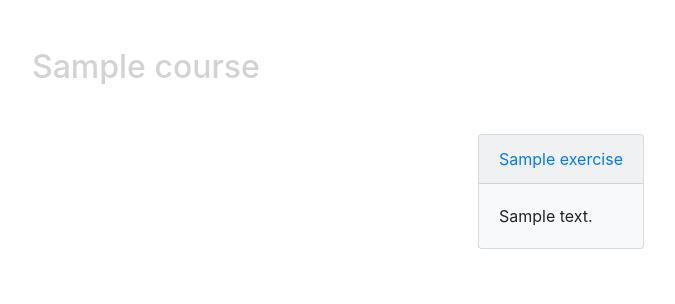
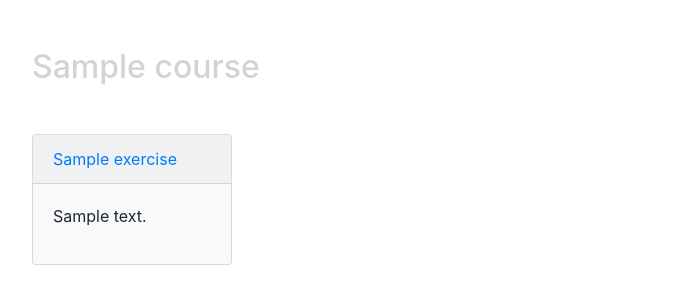
Before and after one commit to RiaRosenauer/physicsexams, a Django app: page /favourites in a window 1280 px wide. Shown: the part 56-360 px from the top of the page, without its empty margins (79-754 px from the left). Run offline with Django 3.2, Linux system fonts and the light colour scheme; a user stored in the database is signed in; tables that the repository leaves empty hold one stand-in row (values such as "Sample post"); some libraries are stand-ins or nearby versions.

Commit message:
making the favourites more beautiful

```diff
--- a/FSapp/templates/FSapp/favourites.html
+++ b/FSapp/templates/FSapp/favourites.html
@@ -1,17 +1,28 @@
 {% extends 'base.html' %}
 {% block content %}
+<style>
+    .card{
+    height: 100%;
+    max-height: 25vh;
+    width: 25vh;
+  }
+  .scrollable{
+    height:auto;
+    overflow-y: auto;
+  }
+</style>
 
 {% for course in courses%}
 <h2 style="color:#D3D3D3">{{course.name}}</h2>
 <div class="row my-5">
     {% for ex in exercises%}
         {%if ex.course == course%}
-        <div class="col d-flex justify-content-center">
-            <div class="card bg-light mb-3" style="max-width: 18rem;">
+        <div class="col-auto">
+            <div class="card bg-light mb-3">
                 <div class="card-header">
                     <a href='{% url "exercise_view" ex.pk %}'>{{ex.name}}</a>
                 </div>
-                <div class="card-body">
+                <div class="card-body scrollable">
                     <p class="card-text">{{ex.preview}}</p>
                 </div>
             </div>
```
Also changed, not shown: FSapp/templates/FSapp/set_of_exercises.html (+6 -6 lines).
